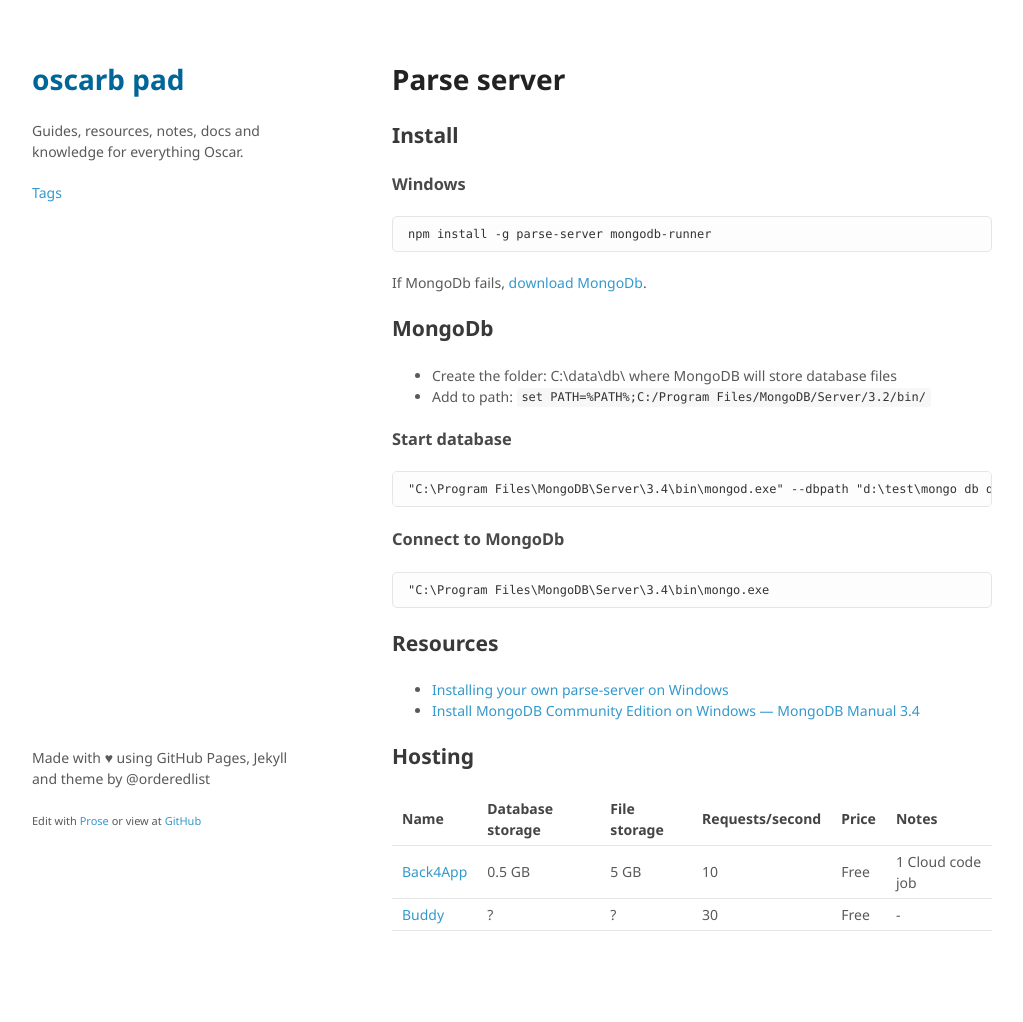
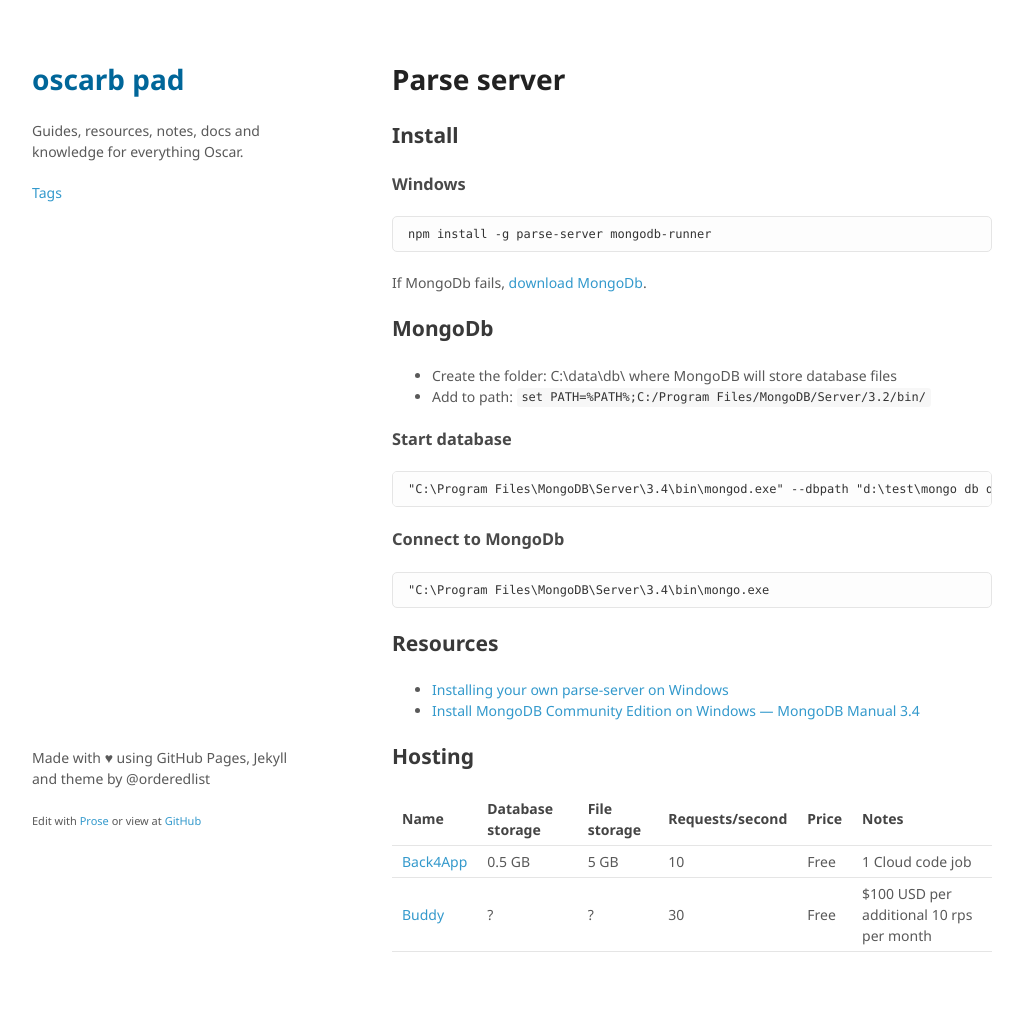
Before and after one commit to oscarb/pad, a Jekyll site: the page built from _docs/parse-server.md, in a window 1280 px wide. Shown: the whole page, without its empty margins (128-1151 px from the left). Built offline with Jekyll 4.4.1, drawn with Linux system fonts in a browser that asks for light colours; some web fonts are replaced; before the commit the page ends 1001 px from its top, so only the background shows below that.

Commit message:
Updated parse-server.md

```diff
--- a/_docs/parse-server.md
+++ b/_docs/parse-server.md
@@ -38,4 +38,4 @@ If MongoDb fails, [download MongoDb](https://www.mongodb.com/download-center#pro
 Name | Database storage | File storage | Requests/second | Price   | Notes
 -----|------------------|--------------|-----------------|---------|-----------
 [Back4App](https://www.back4app.com/) | 0.5 GB | 5 GB | 10 | Free | 1 Cloud code job
-[Buddy](https://buddy.com/) | ? | ? | 30 | Free | -
+[Buddy](https://buddy.com/) | ? | ? | 30 | Free | $100 USD per additional 10 rps per month
```
